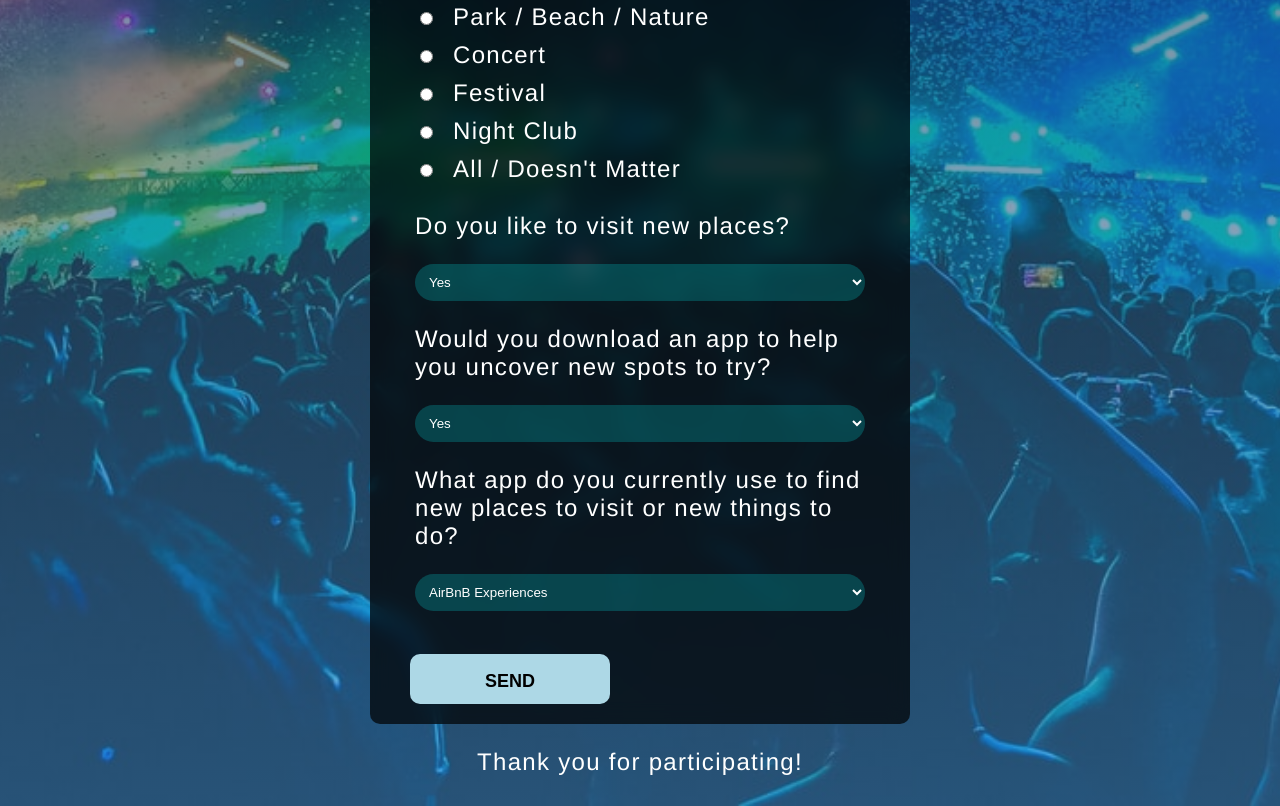
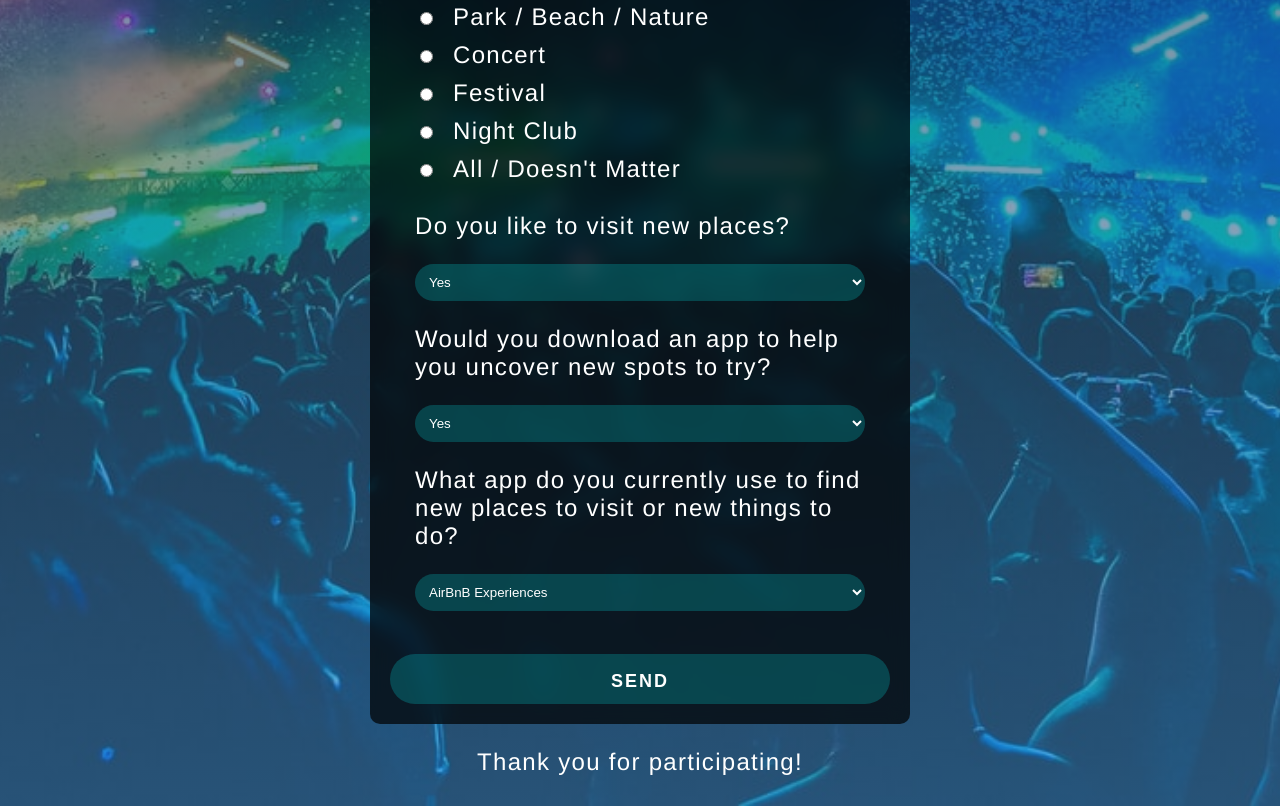
Before and after one commit to adis-tek/form, a plain HTML site: page index.html in a window 1280 px wide. Shown: the part 911-1717 px from the top of the page. Drawn offline with Linux system fonts and the light colour scheme.

Commit message:
updated send button

```diff
--- a/style.css
+++ b/style.css
@@ -130,7 +130,7 @@ label {
 }
 
 .select-items {
-    background-color: rgb(0, 255, 255, 0.2);;
+    background-color: rgb(0, 255, 255, 0.2);
 }
 
 .submit {
@@ -146,8 +146,15 @@ label {
 }
 
 .submit {
+    width: 100%;
+    border-radius: 40px;
+    letter-spacing: 2px;
+    text-align: center;
+    backdrop-filter: (20px);
     margin-top: -10px;
-    margin-left: 20px;
+    padding-bottom: -15px;
+    background-color: rgb(0, 255, 255, 0.2);
+    color: white;
 }
 
 .footer {
```
